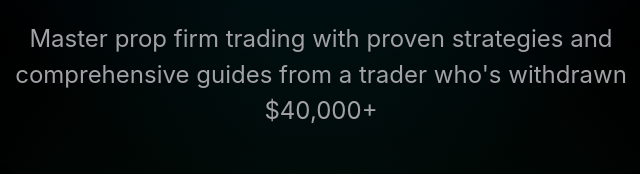
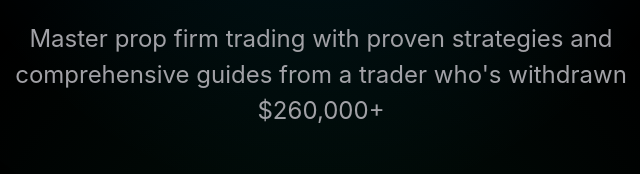
Before and after one commit to x0BlueDarkIce/test, a plain HTML site: page index.html in a window 1280 px wide. Shown: the part 359-533 px from the top of the page, 319-959 px from the left. Drawn offline with Linux system fonts and the light colour scheme.

Commit message:
Add files via upload

```diff
--- a/index.html
+++ b/index.html
@@ -4,7 +4,7 @@
     <meta charset="UTF-8">
     <meta name="viewport" content="width=device-width, initial-scale=1.0">
     <title>Vedic Trades - Prop Firm Guides & Trading Education</title>
-    <meta name="description" content="Master prop firm trading with proven strategies, honest reviews, and comprehensive guides from a trader who's withdrawn $40k+">
+    <meta name="description" content="Master prop firm trading with proven strategies, honest reviews, and comprehensive guides from a trader who's withdrawn $260,000+">
     <style>
         * {
             margin: 0;
@@ -428,7 +428,7 @@
     <!-- Hero -->
     <section class="hero">
         <h1>Vedictrades</h1>
-        <p>Master prop firm trading with proven strategies and comprehensive guides from a trader who's withdrawn $40,000+</p>
+        <p>Master prop firm trading with proven strategies and comprehensive guides from a trader who's withdrawn $260,000+</p>
         <a href="#guides" class="hero-cta">
             Explore Guides
             <span>→</span>
```
